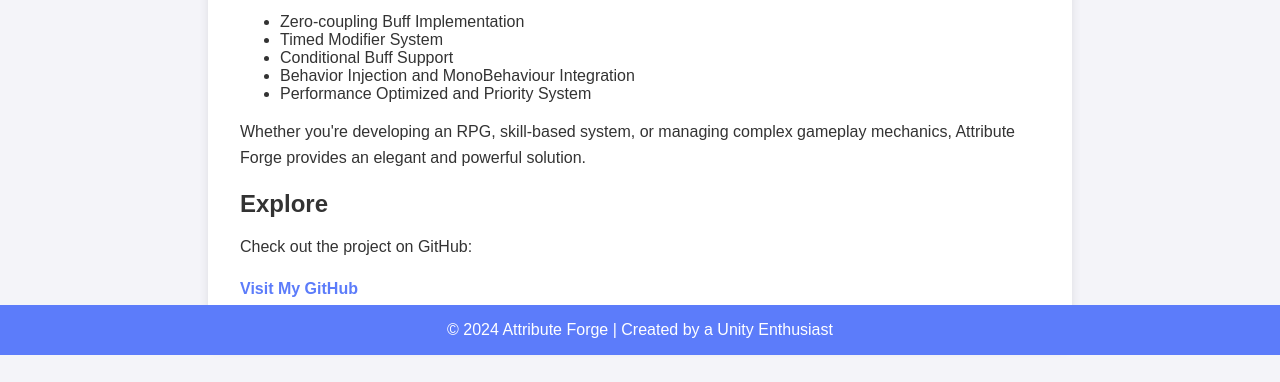
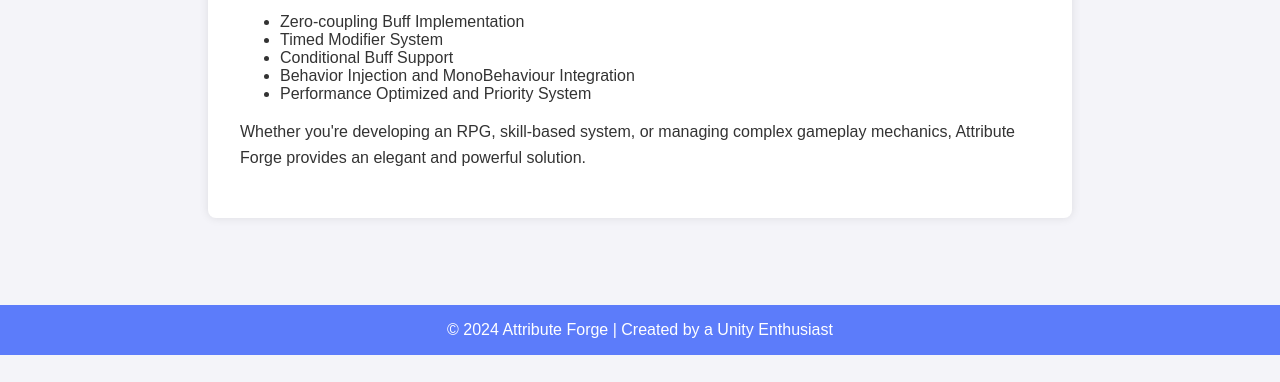
Before and after one commit to gitraffica/gitraffica.github.io, a plain HTML site: page index.html in a window 1280 px wide. Shown: the part 445-827 px from the top of the page. After the commit the page ends 800 px from the top, so only its background shows below. Drawn offline with Linux system fonts and the light colour scheme.

Commit message:
Update html

```diff
--- a/index.html
+++ b/index.html
@@ -74,9 +74,6 @@
 
         <p>Whether you're developing an RPG, skill-based system, or managing complex gameplay mechanics, Attribute Forge provides an elegant and powerful solution.</p>
 
-        <h2>Explore</h2>
-        <p>Check out the project on GitHub:</p>
-        <p><a href="https://github.com/gitraffica">Visit My GitHub</a></p>
     </section>
 
     <footer>
```
